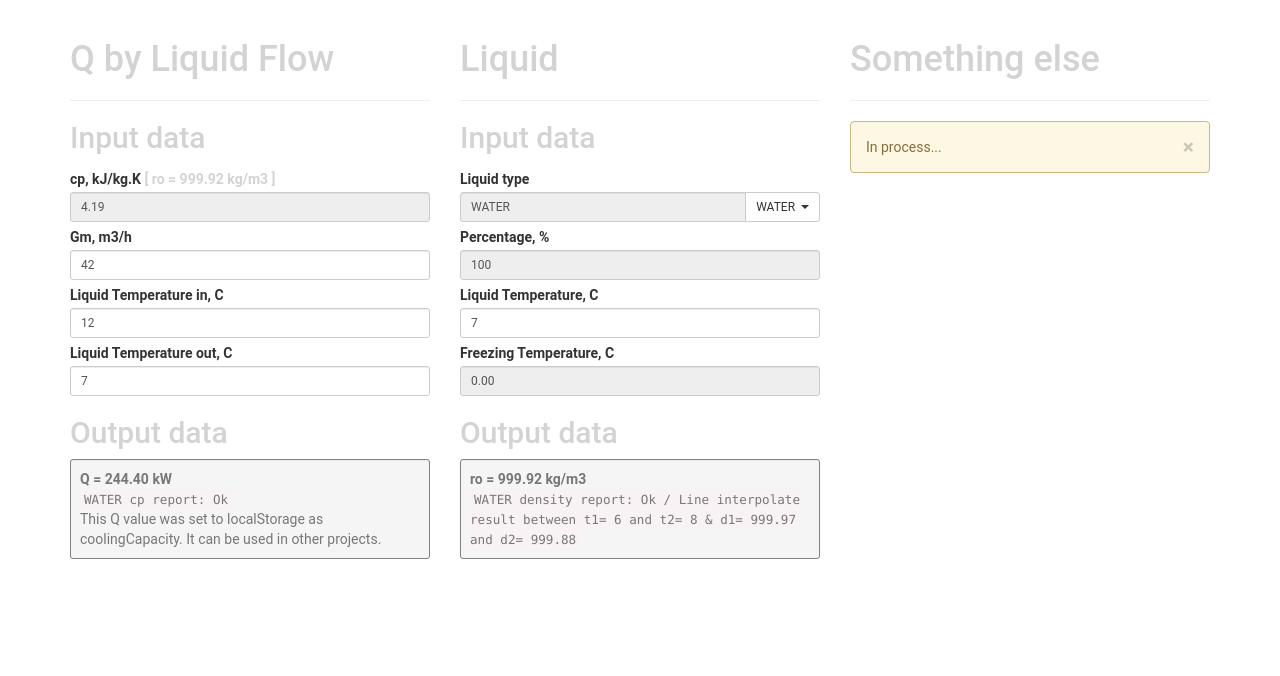
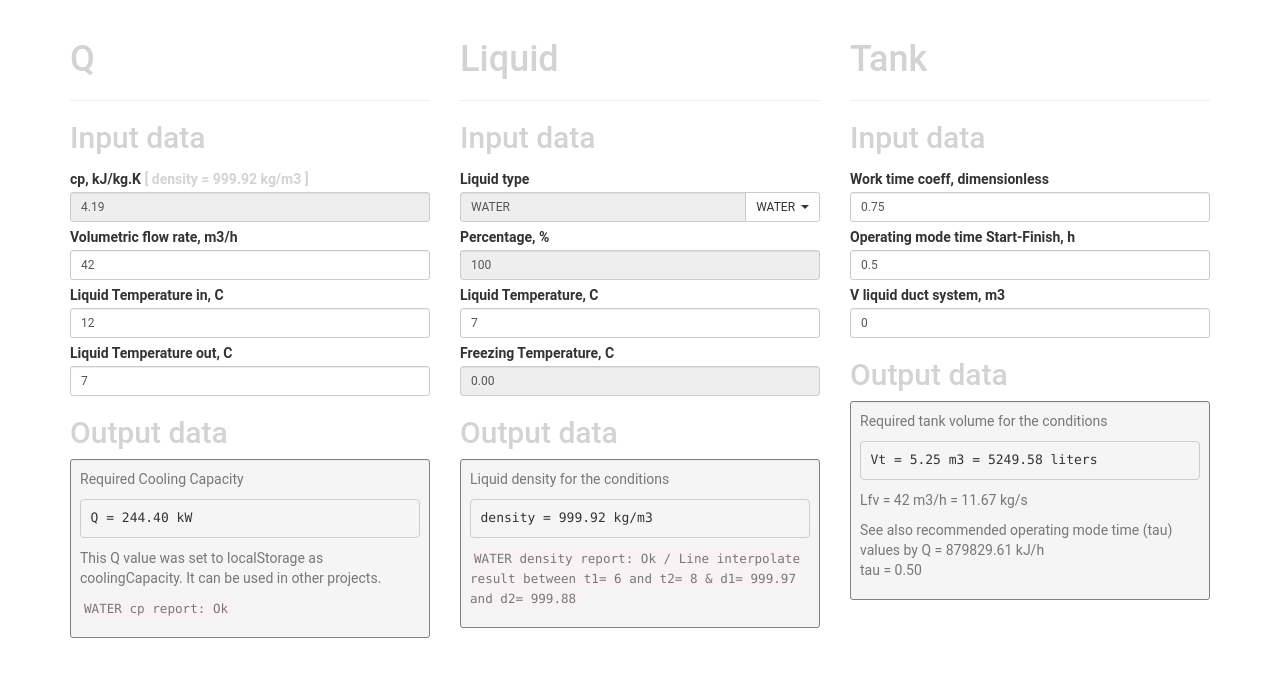
Before and after one commit to pravosleva/auxiliary-calc, a React app: page / in a window 1280 px wide. Built offline with nearby package versions, Linux system fonts and the light colour scheme.

Commit message:
Updates
- Tank volume calc has been added.

```diff
--- a/src/components/AsyncApp.js
+++ b/src/components/AsyncApp.js
@@ -2,6 +2,7 @@ import React, { Component } from 'react';
 import '../css/index.css';
 import Q from './Q';
 import Liquid from './Liquid';
+import Tank from './Tank';
 
 /*
 *                             COMPONENT STRUCTURE
@@ -26,13 +27,20 @@ class AsyncApp extends Component {
             <Liquid {...this.props} />
           </div>
           <div className='col-lg-4 col-md-4 col-sm-6 col-xs-12'>
+            <Tank {...this.props} />
+          </div>
+          {/*
+          <div className='col-lg-4 col-md-4 col-sm-6 col-xs-12'>
+
             <h1>Something else</h1>
             <hr />
             <div className='alert alert-warning' style={{marginTop:'10px'}}>
               <a href="#" className="close" data-dismiss="alert" aria-label="close">&times;</a>
               In process...
             </div>
+
           </div>
+          */}
         </div>
       </div>
     );
--- a/src/components/Liquid/index.js
+++ b/src/components/Liquid/index.js
@@ -53,17 +53,17 @@ class Glycole extends Component {
     // Need to update QFormState:
     const { obj } = this.props;
     let { liquidType, temperature, percentage } = obj.LiquidFormState;
-    let ro = LiquidParameters.density({ liquidType, temperature, percentage }).result,
-      Gm = obj.QFormState.Gm,
+    let density = LiquidParameters.density({ liquidType, temperature, percentage }).result,
+      volumetricFlowRate = obj.QFormState.volumetricFlowRate,
       liquidTemperatureIn = obj.QFormState.liquidTemperatureIn,
       liquidTemperatureOut = obj.QFormState.liquidTemperatureOut;
-    this.props.updateQFormState({ ro, Gm, liquidTemperatureIn, liquidTemperatureOut });
+    this.props.updateQFormState({ density, volumetricFlowRate, liquidTemperatureIn, liquidTemperatureOut });
   }
   render() {
     //console.clear();
     const { obj } = this.props;
     let { liquidType, temperature, percentage, freezingTemperature } = obj.LiquidFormState;
-    let ro = LiquidParameters.density({liquidType, temperature, percentage}).result,
+    let density = LiquidParameters.density({liquidType, temperature, percentage}).result,
       densityError = LiquidParameters.density({liquidType, temperature, percentage}).error,
       densityReport = LiquidParameters.density({liquidType, temperature, percentage}).report,
       percentageRange = LiquidParameters.density({liquidType, temperature, percentage}).diagram.percentage;
@@ -117,10 +117,15 @@ class Glycole extends Component {
 
         <h2>Output data</h2>
         <div className='well well-sm text-muted' style={{marginTop:'10px'}}>
-          <strong>ro = {ro.toFixed(2)} kg/m3</strong><br />
-          <code className={densityError===true?'text-danger':'text-muted'}>
-            {densityReport}
-          </code>
+          <p>
+            Liquid density for the conditions
+            <pre>density = {density.toFixed(2)} kg/m3</pre>
+          </p>
+          <p>
+            <code className={densityError===true?'text-danger':'text-muted'}>
+              {densityReport}
+            </code>
+          </p>
         </div>
 
       </div>
--- a/src/components/Q/index.js
+++ b/src/components/Q/index.js
@@ -13,22 +13,22 @@ class Q extends Component {
   _getNumericValue(val){ return (val!=="" && !isNaN(val)) ? Number(val) : "" }
   changeQFormState(propName, e) {
     const { obj } = this.props;
-    let ro = obj.QFormState.ro,
-      Gm = obj.QFormState.Gm,
+    let density = obj.QFormState.density,
+      volumetricFlowRate = obj.QFormState.volumetricFlowRate,
       liquidTemperatureIn = obj.QFormState.liquidTemperatureIn,
       liquidTemperatureOut = obj.QFormState.liquidTemperatureOut;
     switch(propName){
-      case 'ro':
-        this.props.updateQFormState({ ro: e.target.value, Gm, liquidTemperatureIn, liquidTemperatureOut });
+      case 'density':
+        this.props.updateQFormState({ density: e.target.value, volumetricFlowRate, liquidTemperatureIn, liquidTemperatureOut });
         break;
-      case 'Gm':
-        this.props.updateQFormState({ ro, Gm: e.target.value, liquidTemperatureIn, liquidTemperatureOut });
+      case 'volumetricFlowRate':
+        this.props.updateQFormState({ density, volumetricFlowRate: e.target.value, liquidTemperatureIn, liquidTemperatureOut });
         break;
       case 'liquidTemperatureIn':
-        this.props.updateQFormState({ ro, Gm, liquidTemperatureIn: e.target.value, liquidTemperatureOut });
+        this.props.updateQFormState({ density, volumetricFlowRate, liquidTemperatureIn: e.target.value, liquidTemperatureOut });
         break;
       case 'liquidTemperatureOut':
-        this.props.updateQFormState({ ro, Gm, liquidTemperatureIn, liquidTemperatureOut: e.target.value });
+        this.props.updateQFormState({ density, volumetricFlowRate, liquidTemperatureIn, liquidTemperatureOut: e.target.value });
         break;
       default: break;
     }
@@ -43,11 +43,11 @@ class Q extends Component {
     let { liquidType, temperature, percentage } = obj.LiquidFormState;
     let cpObj = LiquidParameters.cp({ liquidType, percentage, temperature }),
       cp = cpObj.result, cpError = cpObj.error, cpReport = cpObj.report,
-      ro = obj.QFormState.ro,
-      Gm = obj.QFormState.Gm,
+      density = obj.QFormState.density,
+      volumetricFlowRate = obj.QFormState.volumetricFlowRate,
       liquidTemperatureIn = obj.QFormState.liquidTemperatureIn,
       liquidTemperatureOut = obj.QFormState.liquidTemperatureOut;
-    let Q = cp * Gm * ro * (liquidTemperatureIn-liquidTemperatureOut) / 3600;
+    let Q = cp * volumetricFlowRate * density * (liquidTemperatureIn-liquidTemperatureOut) / 3600;
     //console.log(this._getNumericValue(this._getValueFromLocalStorage({ propName:'coolingCapacity', defaultValue:0 })));
 
     // For other progects in this site:
@@ -55,17 +55,17 @@ class Q extends Component {
 
     return (
       <div>
-        <h1>Q by Liquid Flow</h1>
+        <h1>Q</h1>
         <hr />
 
         <h2>Input data</h2>
-        <label>cp, kJ/kg.K <span style={{color: 'lightgray'}}>[ ro = {ro.toFixed(2)} kg/m3 ]</span></label>
+        <label>cp, kJ/kg.K <span style={{color: 'lightgray'}}>[ density = {density.toFixed(2)} kg/m3 ]</span></label>
         <input disabled className='form-control input-sm' value={cp.toFixed(2)} />{/* onChange={this.changeQFormState.bind(this, 'cp')}*/}
-        {/*<label className='text-muted pull-right'>ro = {ro.toFixed(2)} kg/m3</label>*/}
-        {/*<input disabled className='form-control input-sm' value={ro.toFixed(2)} />
+        {/*<label className='text-muted pull-right'>density = {density.toFixed(2)} kg/m3</label>*/}
+        {/*<input disabled className='form-control input-sm' value={density.toFixed(2)} />
         <br />*/}
-        <label>Gm, m3/h</label>
-        <input className='form-control input-sm' value={Gm} onChange={this.changeQFormState.bind(this, 'Gm')} />
+        <label>Volumetric flow rate, m3/h</label>
+        <input className='form-control input-sm' value={volumetricFlowRate} onChange={this.changeQFormState.bind(this, 'volumetricFlowRate')} />
         <label>Liquid Temperature in, C</label>
         <input className='form-control input-sm' value={liquidTemperatureIn} onChange={this.changeQFormState.bind(this, 'liquidTemperatureIn')} />
         <label>Liquid Temperature out, C</label>
@@ -73,11 +73,18 @@ class Q extends Component {
 
         <h2>Output data</h2>
         <div className='well well-sm text-muted' style={{marginTop:'10px'}}>
-          <strong>Q = {Q.toFixed(2)} kW</strong><br />
-          <code className={cpError===true?'text-danger':'text-muted'}>
-            {cpReport}
-          </code><br />
-          This Q value was set to localStorage as coolingCapacity. It can be used in other projects.
+          <p>
+            Required Cooling Capacity
+            <pre>
+              Q = {Q.toFixed(2)} kW
+            </pre>
+            This Q value was set to localStorage as coolingCapacity. It can be used in other projects.
+          </p>
+          <p>
+            <code className={cpError===true?'text-danger':'text-muted'}>
+              {cpReport}
+            </code>
+          </p>
         </div>
 
       </div>
--- /dev/null
+++ b/src/components/Tank/index.js
@@ -0,0 +1,111 @@
+import React, { Component } from 'react';
+import LiquidParameters from '../Liquid/LiquidParameters';// For cp calc
+//import interpolate from '../interpolate';
+
+class Tank extends Component {
+  constructor(props){
+    super(props);
+    //this.state = {};
+    //this.axiosReqForClientlist = this.axiosReqForClientlist.bind(this);
+    //this.render = this.render.bind(this);
+    this._getNumericValue = this._getNumericValue.bind(this);
+  }
+
+  _getNumericValue(val){ return (val!=="" && !isNaN(val)) ? Number(val) : "" }
+  changeTankFormState(propName, e) {
+    const { obj } = this.props;
+    let workTimeCoefficient = obj.TankFormState.workTimeCoefficient,
+      operatingModeTime = obj.TankFormState.operatingModeTime,
+      totalLiquidDuctSystemVolume = obj.TankFormState.totalLiquidDuctSystemVolume;
+    switch(propName){
+      case 'workTimeCoefficient':
+        this.props.updateTankFormState({ workTimeCoefficient: e.target.value, operatingModeTime, totalLiquidDuctSystemVolume });
+        break;
+      case 'operatingModeTime':
+        this.props.updateTankFormState({ workTimeCoefficient, operatingModeTime: e.target.value, totalLiquidDuctSystemVolume });
+        break;
+      case 'totalLiquidDuctSystemVolume':
+        this.props.updateTankFormState({ workTimeCoefficient, operatingModeTime, totalLiquidDuctSystemVolume: e.target.value });
+        break;
+      default: break;
+    }
+  }
+  _getValueFromLocalStorage(obj) {
+    let { propName, defaultValue } = obj;
+		let result = localStorage.getItem(propName) || defaultValue;
+		return result;
+  }
+  render() {
+    const { obj } = this.props;
+    let { liquidType, temperature, percentage } = obj.LiquidFormState;
+    let workTimeCoefficient = obj.TankFormState.workTimeCoefficient,
+      operatingModeTime = obj.TankFormState.operatingModeTime,
+      totalLiquidDuctSystemVolume = obj.TankFormState.totalLiquidDuctSystemVolume,
+      cpObj = LiquidParameters.cp({ liquidType, percentage, temperature }),
+      cp = cpObj.result, cpError = cpObj.error, cpReport = cpObj.report,
+      density = obj.QFormState.density,
+      volumetricFlowRate = obj.QFormState.volumetricFlowRate,
+      liquidTemperatureIn = obj.QFormState.liquidTemperatureIn,
+      liquidTemperatureOut = obj.QFormState.liquidTemperatureOut;
+
+    let Q = cp * volumetricFlowRate * density * (liquidTemperatureIn-liquidTemperatureOut) / 3600;// kW
+    Q = Q * 3600;// to kJ/h
+    //console.log(density, cp, Q *((1 - workTimeCoefficient ) * 0.5 ), ( cp * density * ( liquidTemperatureIn - liquidTemperatureOut ) ), totalLiquidDuctSystemVolume );
+    //console.info( ( 703.96 * 3600 *((1 - 0.75 ) * 0.5 ) / ( 4.19 * 999.9 * ( liquidTemperatureIn - liquidTemperatureOut ) ) - totalLiquidDuctSystemVolume ) );
+    let Vt = ( Q * (1 - workTimeCoefficient) * operatingModeTime / ( cp * density * ( liquidTemperatureIn - liquidTemperatureOut ) ) ) - totalLiquidDuctSystemVolume,
+      Vt_l = Vt * density;// to liters
+
+    //console.log(this._getNumericValue(this._getValueFromLocalStorage({ propName:'coolingCapacity', defaultValue:0 })));
+
+    // For other progects in this site:
+    //localStorage.setItem('coolingCapacity', Q);
+
+    let recommendedTau = function(){
+      if(Q <= 188.5){// kJ/h
+        return 0.25
+      } else if(Q >= 188.5 && Q < 754.2) {
+        return 0.35;
+      } else {
+        return 0.5;
+      }
+    };
+
+    return (
+      <div>
+        <h1>Tank</h1>
+        <hr />
+
+        <h2>Input data</h2>
+        <label>Work time coeff, dimensionless</label>
+        <input className='form-control input-sm' value={workTimeCoefficient} onChange={this.changeTankFormState.bind(this, 'workTimeCoefficient')} />
+        <label>Operating mode time Start-Finish, h</label>
+        <input className='form-control input-sm' value={operatingModeTime} onChange={this.changeTankFormState.bind(this, 'operatingModeTime')} />
+        <label>V liquid duct system, m3</label>
+        <input className='form-control input-sm' value={totalLiquidDuctSystemVolume} onChange={this.changeTankFormState.bind(this, 'totalLiquidDuctSystemVolume')} />
+
+        <h2>Output data</h2>
+        <div className='well well-sm text-muted' style={{marginTop:'10px'}}>
+          <p>
+            Required tank volume for the conditions
+            <pre>
+              Vt = {Vt.toFixed(2)} m3 = {Vt_l.toFixed(2)} liters
+            </pre>
+            Lfv = {volumetricFlowRate} m3/h = {(volumetricFlowRate * density / 3600).toFixed(2)} kg/s
+          </p>
+          <p>
+            See also recommended operating mode time (tau) values by Q = {Q.toFixed(2)} kJ/h<br />
+            tau = {recommendedTau().toFixed(2)}
+            {/*<ul>
+              <li>tau = 0.25 h for Q &#8804; 188.5 kJ/h</li>
+              <li>tau = 0.35 h for 188.5 kJ/h (0.05 kW) &#8804; Q &#8804; 754.2 kJ/h (0.2 kW)</li>
+              <li>tau = 0.50 h for Q &#8805; 754.2 kJ/h (0.2 kW)</li>
+            </ul>*/}
+          </p>
+        </div>
+
+      </div>
+    );
+  }
+}
+
+export default Tank;
--- a/src/css/index.css
+++ b/src/css/index.css
@@ -22,3 +22,5 @@ label {
   border-color: #cfb683;
 }
 .well { border-color: gray; }
+
+pre { margin-top: 10px; margin-bottom: 10px; }
--- a/src/index.js
+++ b/src/index.js
@@ -18,6 +18,7 @@ const render = () => {
       obj = {store.getState()}
       updateQFormState = {(fs) => store.dispatch({ type: 'UPDATE_Q_FORM_STATE', QFormState: fs })}
       updateLiquidFormState = {(fs) => store.dispatch({ type: 'UPDATE_LIQUID_FORM_STATE', LiquidFormState: fs })}
+      updateTankFormState = {(fs) => store.dispatch({ type: 'UPDATE_TANK_FORM_STATE', TankFormState: fs })}
     />,
     rootEl
   );
--- a/src/reducers/index.js
+++ b/src/reducers/index.js
@@ -1,8 +1,8 @@
 export default (
   state = {
     QFormState: {
-      ro: 999.92,
-      Gm: 42,
+      density: 999.92,
+      volumetricFlowRate: 42,
       liquidTemperatureIn: 12,
       liquidTemperatureOut: 7,
     },
@@ -11,6 +11,11 @@ export default (
       percentage: 100,
       temperature: 7,
       freezingTemperature: 0,
+    },
+    TankFormState: {
+      workTimeCoefficient: 0.75,// b
+      operatingModeTime: 0.5,// tau
+      totalLiquidDuctSystemVolume: 0,
     }
   },
   action
@@ -23,6 +28,9 @@ export default (
     case 'UPDATE_LIQUID_FORM_STATE':
       state.LiquidFormState = action.LiquidFormState;
       return state;
+    case 'UPDATE_TANK_FORM_STATE':
+      state.TankFormState = action.TankFormState;
+      return state;
     default: return state;
   }
 };
```
Also changed, not shown: README.md.
